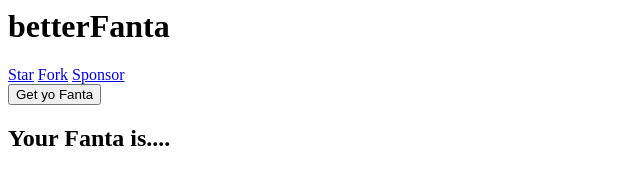
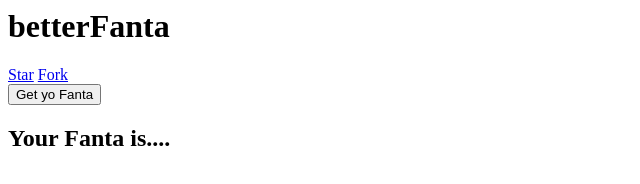
Before and after one commit to 5quirre1/betterFanta.remake, a plain HTML site: page index.html in a window 1280 px wide. Shown: the full height of the page, 0-640 px from the left. Drawn offline with Linux system fonts and the light colour scheme.

Commit message:
Update index.html

```diff
--- a/index.html
+++ b/index.html
@@ -4,8 +4,6 @@
 <h1>betterFanta</h1>
 <a class="github-button" href="https://github.com/wish13yt/betterFanta" data-color-scheme="no-preference: light; light: light; dark: dark;" data-icon="octicon-star" data-size="large" aria-label="Star wish13yt/betterFanta on GitHub">Star</a>
 <a class="github-button" href="https://github.com/wish13yt/betterFanta/fork" data-color-scheme="no-preference: light; light: light; dark: dark;" data-icon="octicon-repo-forked" data-size="large" aria-label="Fork wish13yt/betterFanta on GitHub">Fork</a>
-<!-- Place this tag where you want the button to render. -->
-<a class="github-button" href="https://ko-fi.com/wishcodes" data-color-scheme="no-preference: light; light: light; dark: dark;" data-icon="octicon-heart" data-size="large" aria-label="Sponsor @wish13yt on Ko-Fi">Sponsor</a>
 <div>
     <button id="jsstyle" onclick="display_random_image();">Get yo Fanta</button>
     <h2>Your Fanta is....</h2>
```
